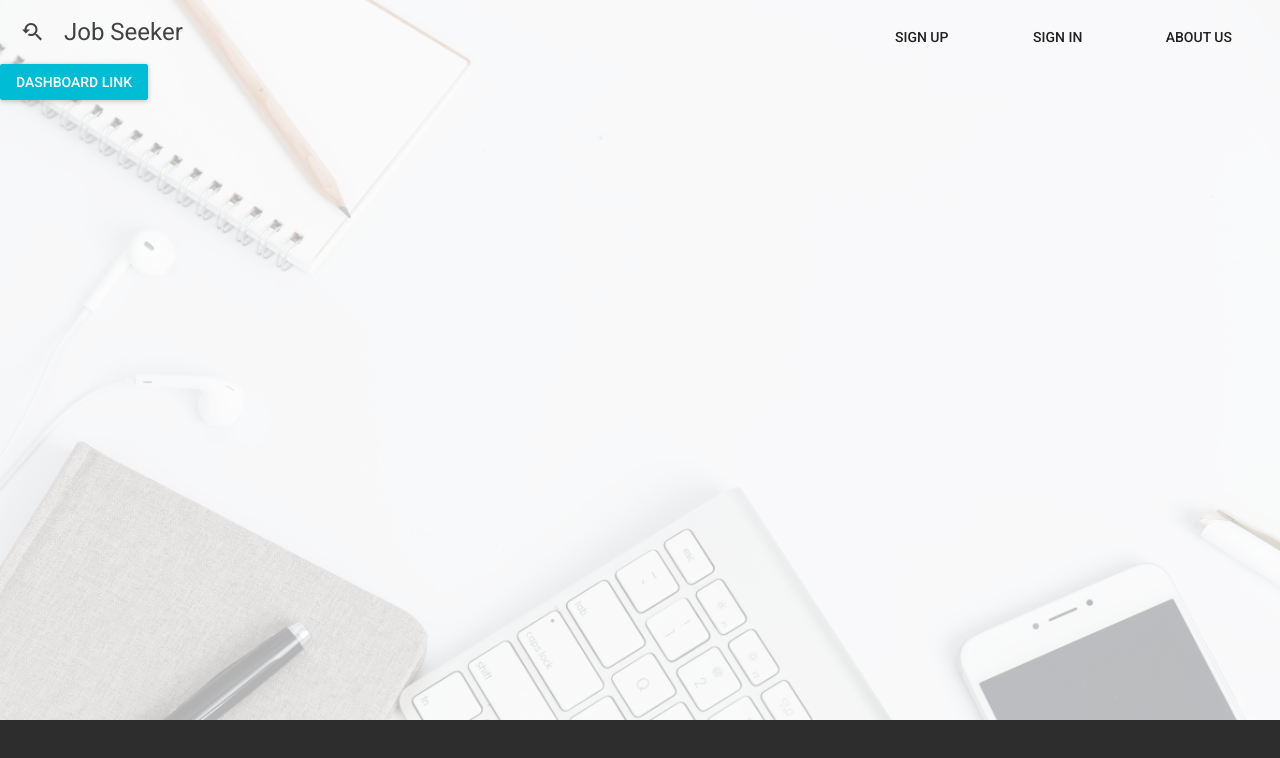
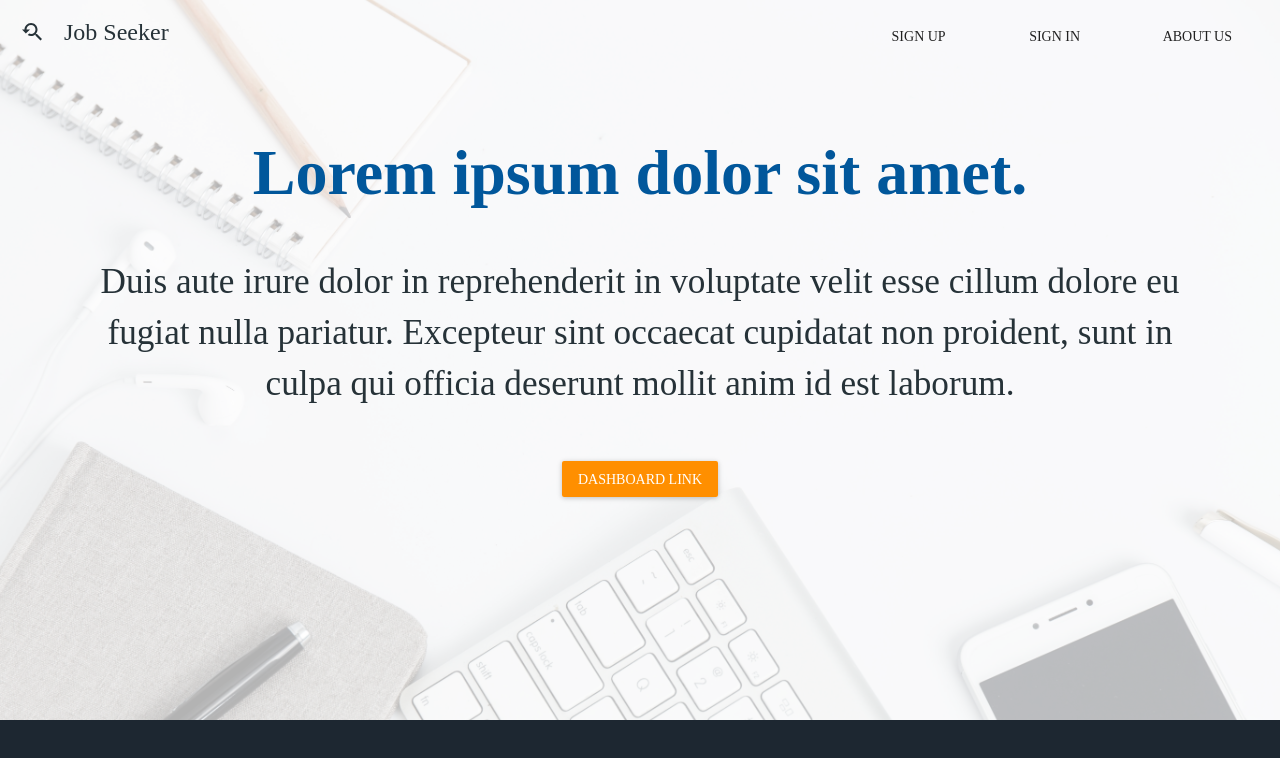
Before and after one commit to job-seeker/job-seeker-frontend, a React app: page / in a window 1280 px wide. Built offline with nearby package versions, Linux system fonts and the light colour scheme.

Commit message:
more styling updates

```diff
--- a/src/components/footer/_footer.scss
+++ b/src/components/footer/_footer.scss
@@ -1,5 +1,5 @@
 footer {
-  background: #2D2D2D;
+  background: #1D2731;
   position: absolute;
   height: 10%;
   left: 0;
--- a/src/components/homepage/_homepage.scss
+++ b/src/components/homepage/_homepage.scss
@@ -1,3 +1,23 @@
 .homepage {
   height: 100%;
+  font-family: Avenir;
+
+  .title-div {
+    margin: 0 auto;
+    text-align: center;
+    padding: 6vw 5.5vw;
+
+    h2 {
+      color: #01579B;
+      font-size: 5vw;
+      font-weight: bold;
+    }
+
+    h3 {
+      color: #263238;
+      font-size: 2.75vw;
+      padding: 4vw 0;
+      line-height: 4vw;
+    }
+  }
 }
--- a/src/components/homepage/index.js
+++ b/src/components/homepage/index.js
@@ -12,11 +12,16 @@ export default class HomePage extends Component {
     return (
       <section className='homepage'>
         <NavBar />
-        <RaisedButton
-          primary={true}
-          label='Dashboard link'
-          containerElement={<Link to='/dashboard' />}
-        />
+        <div className='title-div'>
+          <h2>Lorem ipsum dolor sit amet.</h2>
+          <h3>Duis aute irure dolor in reprehenderit in voluptate velit esse cillum dolore eu fugiat nulla pariatur. Excepteur sint occaecat cupidatat non proident, sunt in culpa qui officia deserunt mollit anim id est laborum.</h3>
+          <RaisedButton
+            primary={true}
+            label='Dashboard link'
+            containerElement={<Link to='/dashboard' />}
+          />
+        </div>
+
         <Footer />
       </section>
     );
--- a/src/style/mui-theme.js
+++ b/src/style/mui-theme.js
@@ -2,14 +2,15 @@ import getMuiTheme from 'material-ui/styles/getMuiTheme';
 
 import { fade } from 'material-ui/utils/colorManipulator';
 import spacing from 'material-ui/styles/spacing';
-import { white, grey300, grey800, amber800, transparent } from 'material-ui/styles/colors';
+import { white, grey300, grey800, blueGrey900, amber800, transparent } from 'material-ui/styles/colors';
 
 // custom values from https://github.com/mui-org/material-ui/blob/master/src/styles/getMuiTheme.js
 
 const muiTheme = getMuiTheme({
+  fontFamily: 'Avenir',
   appBar: {
     color: transparent,
-    textColor: grey800,
+    textColor: blueGrey900,
   },
   drawer: {
     color: grey300,
@@ -20,6 +21,9 @@ const muiTheme = getMuiTheme({
   menuItem: {
     padding: 0,
   },
+  raisedButton: {
+    primaryColor: amber800,
+  },
 });
 
 export default muiTheme;
```
